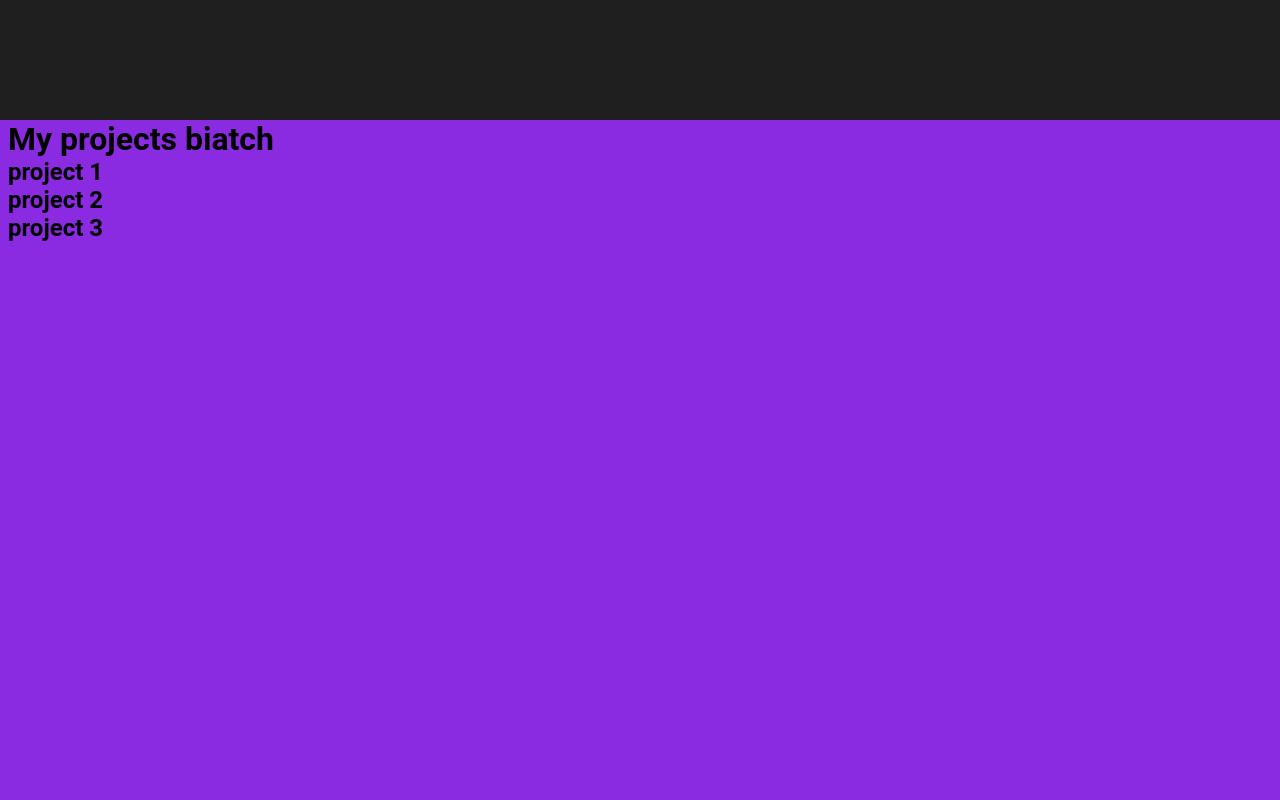
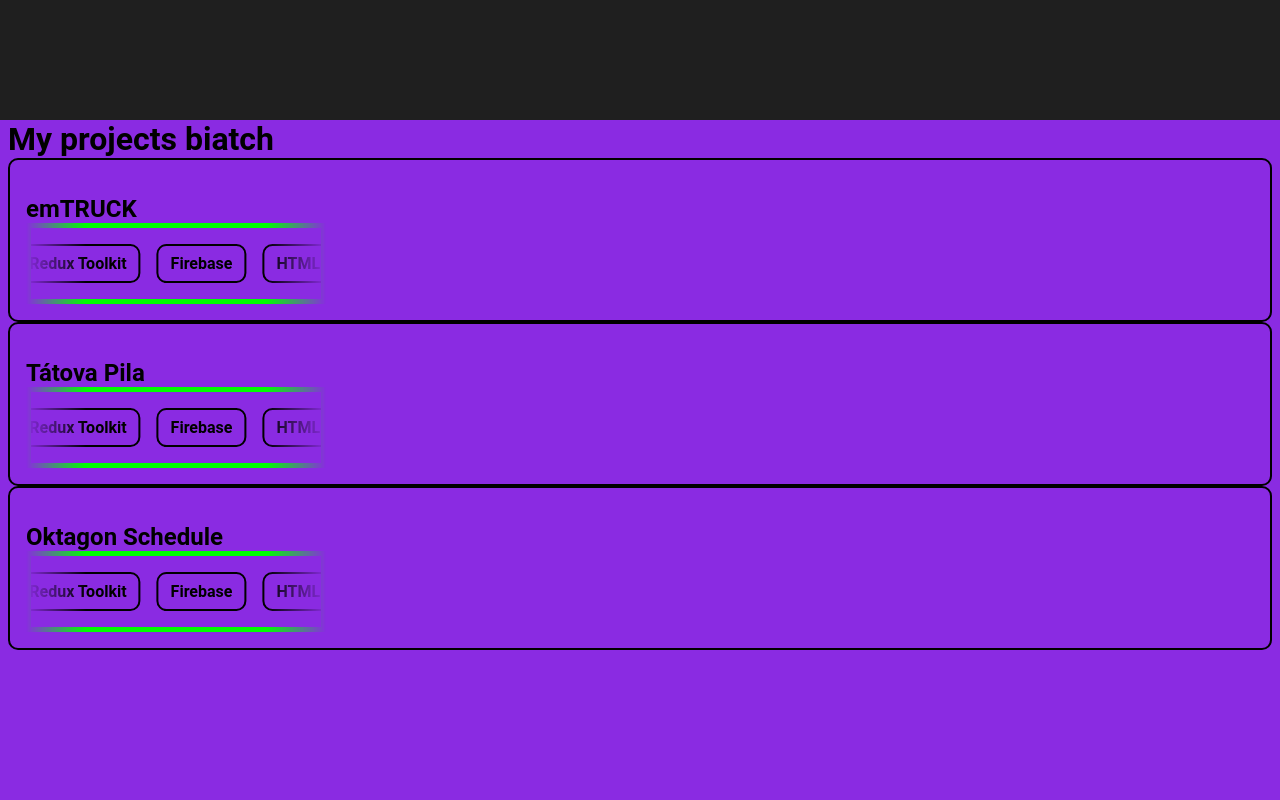
Before and after one commit to gaz647/gaz647, a React (Vite) app: page / in a window 1280 px wide. Shown: the part 1880-2680 px from the top of the page. Built offline with nearby package versions, Linux system fonts and the light colour scheme.

Commit message:
rozdělány projekty

```diff
--- a/package.json
+++ b/package.json
@@ -10,10 +10,12 @@
     "preview": "vite preview"
   },
   "dependencies": {
+    "@types/uuid": "^9.0.7",
     "normalize.css": "^8.0.1",
     "react": "^18.2.0",
     "react-dom": "^18.2.0",
-    "react-icons": "^5.0.0"
+    "react-icons": "^5.0.0",
+    "uuid": "^9.0.1"
   },
   "devDependencies": {
     "@types/react": "^18.2.43",
--- /dev/null
+++ b/src/components/Project.css
@@ -0,0 +1,44 @@
+.project-container {
+  border: solid 2px black;
+  border-radius: 10px;
+  padding: 1rem;
+}
+
+.slider-container {
+  max-width: 300px;
+  border: 5px solid lime;
+  overflow: hidden;
+  -webkit-mask: linear-gradient(
+    90deg,
+    transparent,
+    white 20%,
+    white 80%,
+    transparent
+  );
+  mask: linear-gradient(90deg, transparent, white 20%, white 80%, transparent);
+}
+
+.slider-slider {
+  width: fit-content;
+  padding-block: 1rem;
+  display: flex;
+  flex-wrap: nowrap;
+  align-items: center;
+  gap: 1rem;
+  animation: slide 10s linear infinite;
+}
+
+.one-stack {
+  /* margin: 0 0.5rem; */
+  padding: 0.5rem 0.75rem;
+  border: solid 2px black;
+  border-radius: 10px;
+  font-weight: bold;
+  white-space: nowrap;
+}
+
+@keyframes slide {
+  to {
+    transform: translate(calc(-50% - 0.5rem));
+  }
+}
--- /dev/null
+++ b/src/components/Project.tsx
@@ -0,0 +1,42 @@
+import "./Project.css";
+import { v4 as uuidv4 } from "uuid";
+
+interface StackSliderProps {
+  stack: string[];
+}
+
+const StackSlider: React.FC<StackSliderProps> = ({ stack }) => {
+  return (
+    <div className="slider-container">
+      <div className="slider-slider">
+        {stack.map((oneStack) => {
+          return (
+            <div className="one-stack" key={uuidv4()}>
+              {oneStack}
+            </div>
+          );
+        })}
+      </div>
+    </div>
+  );
+};
+
+interface ProjectProps {
+  projectData: {
+    name: string;
+    image: string;
+    stack: string[];
+  };
+}
+
+const Project: React.FC<ProjectProps> = ({ projectData }) => {
+  return (
+    <div className="project-container">
+      <img src="" alt="" />
+      <h2>{projectData.name}</h2>
+      <StackSlider stack={projectData.stack} />
+    </div>
+  );
+};
+
+export default Project;
--- a/src/pages/MyProjects.tsx
+++ b/src/pages/MyProjects.tsx
@@ -1,12 +1,70 @@
 import "./MyProjects.css";
+import Project from "../components/Project";
 
 const MyProjects = () => {
+  const projectsData = [
+    {
+      name: "emTRUCK",
+      image: "url",
+      stack: [
+        "HTML",
+        "CSS",
+        "JS",
+        "React Router",
+        "Redux Toolkit",
+        "Firebase",
+        "HTML",
+        "CSS",
+        "JS",
+        "React Router",
+        "Redux Toolkit",
+        "Firebase",
+      ],
+    },
+    {
+      name: "Tátova Pila",
+      image: "url",
+      stack: [
+        "HTML",
+        "CSS",
+        "JS",
+        "React Router",
+        "Redux Toolkit",
+        "Firebase",
+        "HTML",
+        "CSS",
+        "JS",
+        "React Router",
+        "Redux Toolkit",
+        "Firebase",
+      ],
+    },
+    {
+      name: "Oktagon Schedule",
+      image: "url",
+      stack: [
+        "HTML",
+        "CSS",
+        "JS",
+        "React Router",
+        "Redux Toolkit",
+        "Firebase",
+        "HTML",
+        "CSS",
+        "JS",
+        "React Router",
+        "Redux Toolkit",
+        "Firebase",
+      ],
+    },
+  ];
+
   return (
     <div className="wrapper my-projects">
       <h1>My projects biatch</h1>
-      <h2>project 1</h2>
-      <h2>project 2</h2>
-      <h2>project 3</h2>
+      {projectsData.map((oneProject) => {
+        return <Project key={oneProject.name} projectData={oneProject} />;
+      })}
     </div>
   );
 };
```
Also changed, not shown: 1 other file (tests, documents, lock files or other folders).
